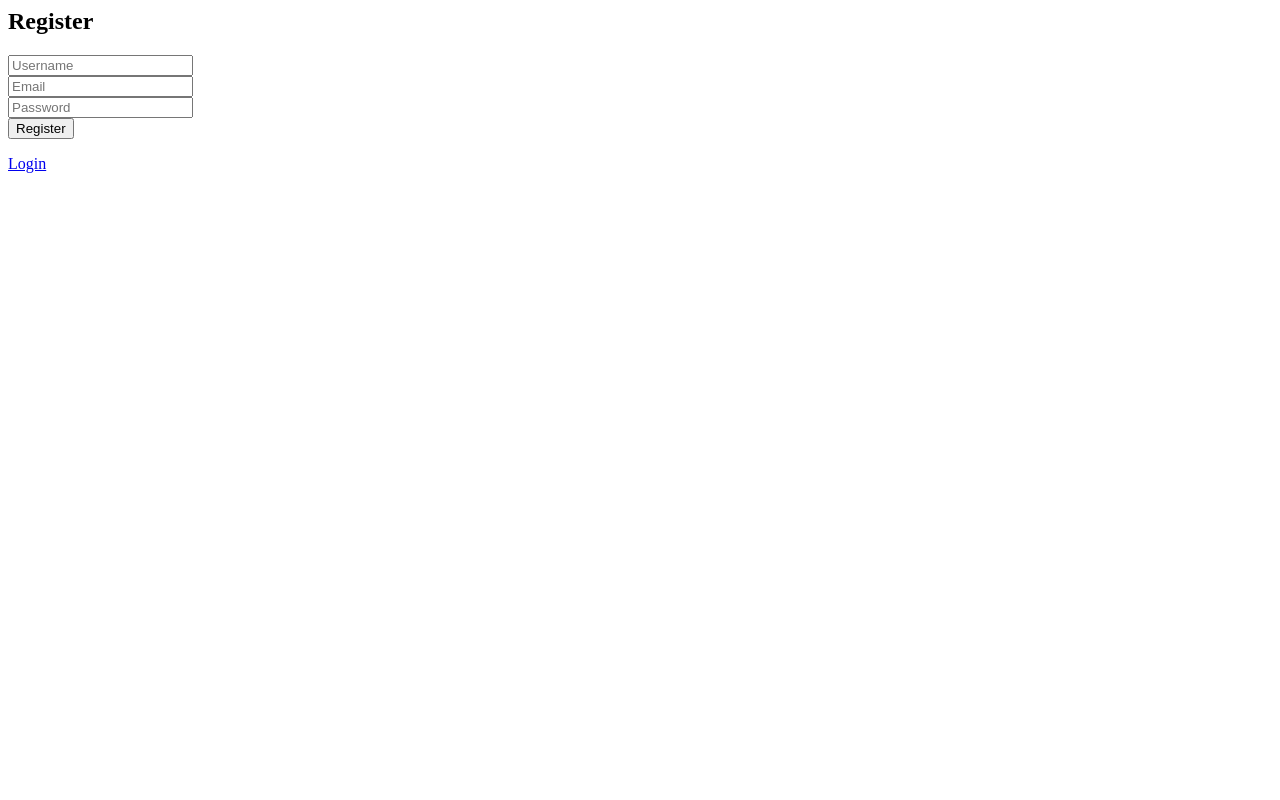
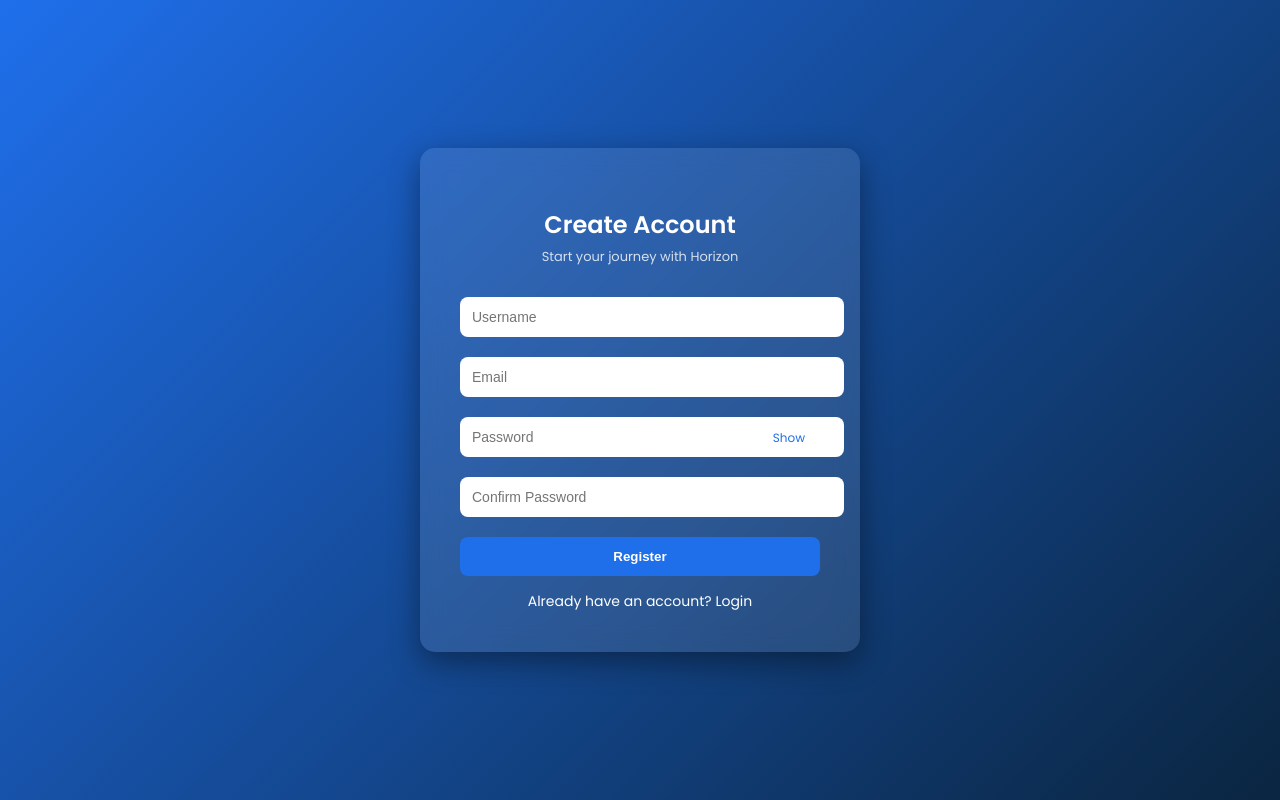
Before and after one commit to Nandan927/hackathon-project, a Flask app: page /register in a window 1280 px wide. Run offline with Flask 3, Linux system fonts and the light colour scheme.

Commit message:
Added my message

```diff
--- a/templates/register.html
+++ b/templates/register.html
@@ -1,8 +1,147 @@
-<h2>Register</h2>
-<form method="POST">
-<input name="username" placeholder="Username"><br>
-<input name="email" placeholder="Email"><br>
-<input name="password" placeholder="Password"><br>
-<button type="submit">Register</button>
-</form>
-<a href="/login">Login</a>
+<!DOCTYPE html>
+<html>
+<head>
+<title>Horizon | Register</title>
+<link href="https://fonts.googleapis.com/css2?family=Poppins:wght@400;600&display=swap" rel="stylesheet">
+
+<style>
+body{
+    margin:0;
+    font-family:Poppins, sans-serif;
+    height:100vh;
+    display:flex;
+    justify-content:center;
+    align-items:center;
+    background:linear-gradient(135deg,#1f6feb,#0a2540);
+    color:white;
+}
+
+/* Card */
+.register-box{
+    background:rgba(255,255,255,0.1);
+    backdrop-filter:blur(12px);
+    padding:40px;
+    border-radius:15px;
+    width:360px;
+    text-align:center;
+    box-shadow:0 10px 30px rgba(0,0,0,0.4);
+    animation:fadeIn 1s ease;
+}
+
+.register-box h2{
+    margin-bottom:5px;
+}
+
+.tagline{
+    font-size:13px;
+    opacity:0.8;
+    margin-bottom:20px;
+}
+
+/* Inputs */
+.input-group{
+    position:relative;
+}
+
+input{
+    width:100%;
+    padding:12px;
+    margin:10px 0;
+    border:none;
+    border-radius:8px;
+    outline:none;
+    font-size:14px;
+}
+
+/* Button */
+button{
+    width:100%;
+    padding:12px;
+    margin-top:10px;
+    border:none;
+    border-radius:8px;
+    background:#1f6feb;
+    color:white;
+    font-weight:600;
+    cursor:pointer;
+    transition:0.3s;
+}
+
+button:hover{
+    background:#1558c0;
+    transform:translateY(-2px);
+}
+
+/* Link */
+a{
+    display:block;
+    margin-top:15px;
+    color:white;
+    text-decoration:none;
+    font-size:14px;
+}
+
+a:hover{
+    text-decoration:underline;
+}
+
+/* Animation */
+@keyframes fadeIn{
+    from{
+        opacity:0;
+        transform:translateY(30px);
+    }
+    to{
+        opacity:1;
+        transform:translateY(0);
+    }
+}
+
+/* Show password toggle */
+.toggle-password{
+    position:absolute;
+    right:15px;
+    top:22px;
+    font-size:12px;
+    color:#1f6feb;
+    cursor:pointer;
+}
+</style>
+</head>
+
+<body>
+
+<div class="register-box">
+    <h2>Create Account</h2>
+    <div class="tagline">Start your journey with Horizon</div>
+
+    <form method="POST">
+        <input name="username" placeholder="Username" required>
+        <input name="email" type="email" placeholder="Email" required>
+
+        <div class="input-group">
+            <input id="password" name="password" type="password" placeholder="Password" required>
+            <span class="toggle-password" onclick="togglePassword()">Show</span>
+        </div>
+
+        <input name="confirm_password" type="password" placeholder="Confirm Password" required>
+
+        <button type="submit">Register</button>
+    </form>
+
+    <a href="/login">Already have an account? Login</a>
+</div>
+
+<script>
+function togglePassword(){
+    var pass = document.getElementById("password");
+    if(pass.type === "password"){
+        pass.type = "text";
+    } else {
+        pass.type = "password";
+    }
+}
+</script>
+
+</body>
+</html>
```
